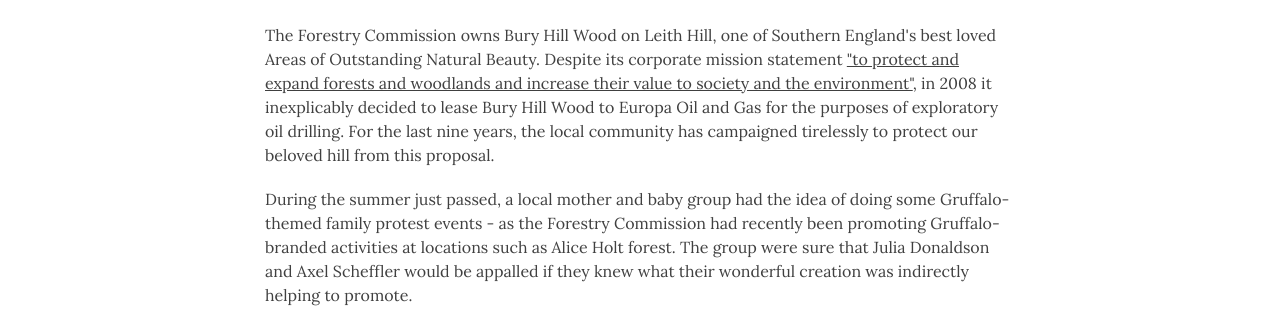
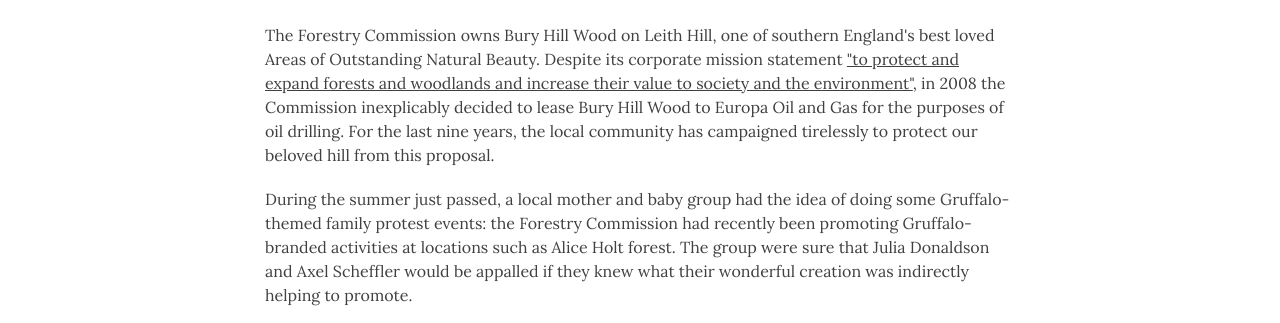
Before and after one commit to voiceforleithhill/leithhillblues.co.uk, a Jekyll site: the page built from index.html, in a window 1280 px wide. Shown: the part 326-649 px from the top of the page. Built offline with Jekyll 4.4.1, drawn with Linux system fonts in a browser that asks for light colours; nearby versions of some CDN libraries; the list of posts is cut into pages by our own code.

Commit message:
First commit

```diff
--- a/index.html
+++ b/index.html
@@ -4,9 +4,9 @@
 
 <iframe width="100%" height="166" scrolling="no" frameborder="no" src="https://w.soundcloud.com/player/?url=https%3A//api.soundcloud.com/tracks/348754034&amp;color=%23226644&amp;auto_play=false&amp;hide_related=false&amp;show_comments=true&amp;show_user=true&amp;show_reposts=false&amp;show_teaser=true"></iframe>
 
-<p>The Forestry Commission owns Bury Hill Wood on Leith Hill, one of Southern England's best loved Areas of Outstanding Natural Beauty. Despite its corporate mission statement <a href="https://www.forestry.gov.uk/forestry/infd-6val65">"to protect and expand forests and woodlands and increase their value to society and the environment"</a>, in 2008 it inexplicably decided to lease Bury Hill Wood to Europa Oil and Gas for the purposes of exploratory oil drilling. For the last nine years, the local community has campaigned tirelessly to protect our beloved hill from this proposal.</p>
+<p>The Forestry Commission owns Bury Hill Wood on Leith Hill, one of southern England's best loved Areas of Outstanding Natural Beauty. Despite its corporate mission statement <a href="https://www.forestry.gov.uk/forestry/infd-6val65">"to protect and expand forests and woodlands and increase their value to society and the environment"</a>, in 2008 the Commission inexplicably decided to lease Bury Hill Wood to Europa Oil and Gas for the purposes of oil drilling. For the last nine years, the local community has campaigned tirelessly to protect our beloved hill from this proposal.</p>
 
-<p>During the summer just passed, a local mother and baby group had the idea of doing some Gruffalo-themed family protest events - as the Forestry Commission had recently been promoting Gruffalo-branded activities at locations such as Alice Holt forest. The group were sure that Julia Donaldson and Axel Scheffler would be appalled if they knew what their wonderful creation was indirectly helping to promote.</p>
+<p>During the summer just passed, a local mother and baby group had the idea of doing some Gruffalo-themed family protest events: the Forestry Commission had recently been promoting Gruffalo-branded activities at locations such as Alice Holt forest. The group were sure that Julia Donaldson and Axel Scheffler would be appalled if they knew what their wonderful creation was indirectly helping to promote.</p>
 
 <p>At the same time, a local musician dad was pondering how to finish off a woodland musical instrument project for his kids using a hollowed out silver birch tree trunk that had been sitting in their shed. Inspired by the mother and baby group, he decided it could be fun to make it into an electric pedal-steel style guitar to be used in Gruffalo-related family campaign activities. The result was the <a href="/tree-guitar">tree trunk guitar</a>.</p>
 
```
